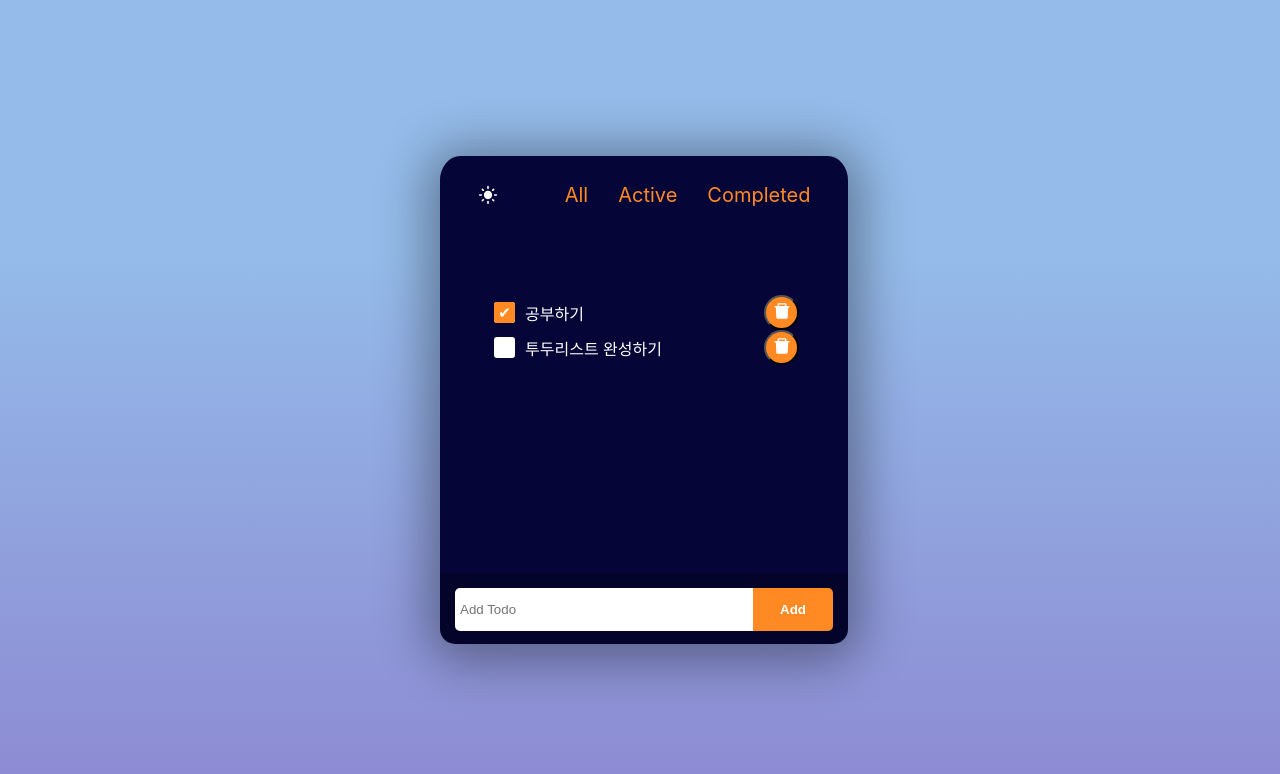
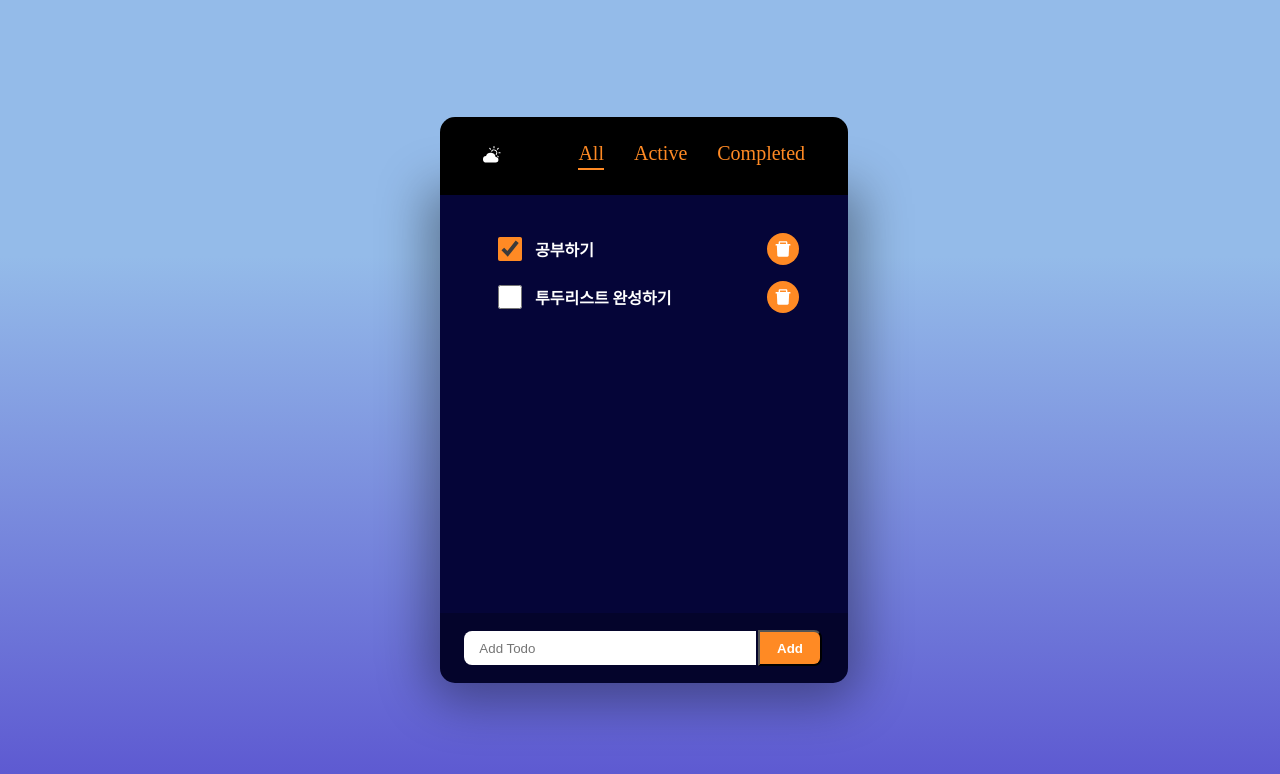
Before and after one commit to daaraam/dream-todolist, a React (Create React App) app: page / in a window 1280 px wide. Shown: the top 774 px of the page. Built offline with nearby package versions, Linux system fonts and the light colour scheme.

Commit message:
feat: 다크모두 구현

```diff
--- a/src/App.css
+++ b/src/App.css
@@ -1,4 +1,4 @@
-.todoContainer {
+/* .todoContainer {
   background-color: var(--color-navy);
   color: var(--color-white);
   width: 25rem;
@@ -12,11 +12,11 @@
   flex-direction: column;
   justify-content: space-between;
   align-items: stretch;
-}
+} */
 
 .article {
   margin: 10px;
-  height: 250px;
+  height: 300px;
   overflow: auto;
   margin-right: 30px;
 }
@@ -24,7 +24,7 @@
 .select {
   display: flex;
   gap: 30px;
-  color: var(--color-orange);
+  color: var(--color-accent);
 }
 
 .selectIcon {
--- a/src/App.js
+++ b/src/App.js
@@ -3,17 +3,15 @@ import React, { useState } from 'react';
 import './App.css';
 import Header from './Components/Header';
 import TodoList from './Components/TodoList/TodoList';
+import { DarkModeProvider } from './Context/DarkModeContext';
 
 const filters = ['All', 'Active', 'Completed'];
 export default function App() {
 	const [filter, setFilter] = useState(filters[0]);
-
 	return (
-		<div className="backgroundContainer">
-			<div className="todoContainer">
-				<Header filters={filters} filter={filter} onFilterChange={setFilter} />
-				<TodoList filter={filter} />
-			</div>
-		</div>
+		<DarkModeProvider>
+			<Header filters={filters} filter={filter} onFilterChange={setFilter} />
+			<TodoList filter={filter} />
+		</DarkModeProvider>
 	);
 }
--- a/src/Components/Header.jsx
+++ b/src/Components/Header.jsx
@@ -1,16 +1,29 @@
-import { MdLightMode } from 'react-icons/md';
+import { BsFillCloudSunFill, BsFillMoonStarsFill } from 'react-icons/bs';
+import { useDarkMode } from '../Context/DarkModeContext';
 import styles from './Header.module.css';
+
 export default function Header({ filters, filter, onFilterChange }) {
+	const { toggleDarkMode, darkMode } = useDarkMode();
 	return (
-		<nav className={styles.nav}>
-			<MdLightMode className={styles.darkModeToggle} />
+		<header className={styles.header}>
+			<span className="button" onClick={() => toggleDarkMode()}>
+				{darkMode ? (
+					<BsFillMoonStarsFill className={styles.lightModeButton} />
+				) : (
+					<BsFillCloudSunFill className={styles.darkModeButton} />
+				)}
+			</span>
 			<div className={styles.select}>
 				{filters.map((value, index) => (
-					<span kew={index} className={styles.selectIcon} onClick={() => onFilterChange(value)}>
+					<span
+						key={index}
+						className={`${styles.selectIcon} ${filter === value && styles.selected}`}
+						onClick={() => onFilterChange(value)}
+					>
 						{value}
 					</span>
 				))}
 			</div>
-		</nav>
+		</header>
 	);
 }
--- a/src/Components/Header.module.css
+++ b/src/Components/Header.module.css
@@ -1,23 +1,52 @@
-.nav {
+.header {
     color: var(--color-white);
+    background-color: var(--color-black);
     display: flex;
     align-items: center;
     border-radius: 15px 15px 0 0;
     height: 70px;
     font-size: 15pt;
     justify-content: space-around;
+    width: 25rem;
+    padding: 1%;
 }
 
-.darkModeToggle:hover {
+.button {
+    border: none;
+    outline: none;
+    background-color: var(--color-navy);
+}
+
+.darkModeButton,
+.lightModeButton {
+    width: 1.1rem;
+    height: 1.1rem;
+    color: white;
+}
+
+
+.lightModeButton {
+    width: 1rem;
+    height: 1rem;
+}
+
+
+.darkModeButton:hover {
     transform: scale(1.2);
     cursor: pointer;
-    color: var(--color-orange);
+    color: var(--color-accent);
+}
+
+.lightModeButton:hover {
+    transform: scale(1.2);
+    cursor: pointer;
+    color: var(--color-accent);
 }
 
 .select {
     display: flex;
     gap: 30px;
-    color: var(--color-orange);
+    color: var(--color-accent);
 }
 
 .selectIcon {
@@ -26,7 +55,13 @@
 }
 
 .select .selectIcon:hover {
-    text-decoration: underline;
     text-decoration-color: var(--color-white);
     transform: scale(1.1);
 }
+
+.select .selectIcon.selected::after {
+    content: '';
+    display: block;
+    margin-top: 0.2rem;
+    border: 1px solid var(--color-accent);
+}
--- a/src/Components/TodoList/AddTodo.jsx
+++ b/src/Components/TodoList/AddTodo.jsx
@@ -24,7 +24,7 @@ export default function AddTodo({ setTodos, todos }) {
 			<form onSubmit={addButtonHandler}>
 				<input
 					className={styles.addTodoInput}
-					placeholder="Add Todo"
+					placeholder="　Add Todo"
 					value={write}
 					onChange={e => setWrite(e.target.value)}
 				/>
--- a/src/Components/TodoList/AddTodo.module.css
+++ b/src/Components/TodoList/AddTodo.module.css
@@ -10,18 +10,25 @@
 }
 
 .addTodoInput {
-    border: 3px solid var(--color-white);
-    border-radius: 5px 0 0 5px;
+    border-top-left-radius: 8px;
+    border-bottom-left-radius: 8px;
+    border: none;
     width: 18rem;
-    height: 35px;
+    height: 2rem;
 }
 
 .addButton {
-    border: 3px solid var(--color-orange);
-    border-radius: 0px 5px 5px 0px;
-    background-color: var(--color-orange);
+    border-top-right-radius: 8px;
+    border-bottom-right-radius: 8px;
+    background-color: var(--color-accent);
     color: var(--color-white);
-    height: 43px;
-    width: 5rem;
+    width: 4rem;
+    height: 2.2rem;
     font-weight: 600;
+    cursor: pointer;
+    margin: 2px;
 }
+
+.addButton:hover {
+    filter: brightness(125%);
+}
--- a/src/Components/TodoList/TodoItem.jsx
+++ b/src/Components/TodoList/TodoItem.jsx
@@ -14,13 +14,11 @@ const TodoItem = ({ item, onDelete, statusUpdate }) => {
 		<span className={styles.articleTopSpan}>
 			<span className={styles.articleSpan}>
 				<input
+					className={styles.checkbox}
 					type="checkbox"
-					id={`checkbox-${id}`}
 					checked={status === 'Completed'}
 					onChange={statusChangeHandler}
 				/>
-
-				<label htmlFor={`checkbox-${id}`}></label>
 				{text}
 			</span>
 
--- a/src/Components/TodoList/TodoItem.module.css
+++ b/src/Components/TodoList/TodoItem.module.css
@@ -1,58 +1,36 @@
 .articleTopSpan {
     display: flex;
-    justify-content: space-between
+    justify-content: space-between;
+    align-items: center;
+    height: 3rem;
 }
 
 .articleSpan {
     display: flex;
     gap: 10px;
     align-items: center;
+    font-weight: 600;
 }
 
 .deleteBtn {
-    background-color: var(--color-orange);
+    background-color: var(--color-accent);
     border-radius: 100%;
-    height: 35px;
-    width: 35px;
+    height: 2rem;
+    width: 2rem;
     cursor: pointer;
     margin-right: 15px;
+    outline: none;
+    border: none;
+    display: flex;
+    align-items: center;
 }
 
 .deleteBtn:hover {
-    transform: scale(1.1);
+    transition: all 150ms ease-out;
+    transform: rotate(-35deg) scale(1.1);
 }
 
-input[type="checkbox"]+label {
-    display: inline-block;
-    width: 15px;
-    height: 15px;
-    border: 3px solid var(--color-white);
-    background-color: var(--color-white);
-    position: relative;
-    border-radius: 3px;
-    cursor: pointer;
+.checkbox {
+    width: 1.5rem;
+    height: 1.5rem;
 }
-
-input[type="checkbox"] {
-    display: none;
-}
-
-/* 체크박스가 선택되었을 때 스타일 변경 */
-
-input[type='checkbox']:checked+label::after {
-    content: '✔';
-    font-size: 15px;
-    width: 15px;
-    height: 15px;
-    text-align: center;
-    position: absolute;
-    border: 3px solid var(--color-orange);
-    background-color: var(--color-orange);
-    right: -3px;
-    bottom: -3px;
-    display: flex;
-    align-items: center;
-    justify-content: center;
-    border-radius: 3px;
-    cursor: pointer;
-}
--- a/src/Components/TodoList/TodoList.jsx
+++ b/src/Components/TodoList/TodoList.jsx
@@ -1,5 +1,6 @@
 import React, { useState } from 'react';
 import uuid from 'react-uuid';
+import { useDarkMode } from '../../Context/DarkModeContext';
 import AddTodo from './AddTodo';
 import TodoItem from './TodoItem';
 import styles from './TodoList.module.css';
@@ -28,9 +29,9 @@ const TodoList = ({ filter }) => {
 	};
 
 	const filtered = getFilteredItems(todos, filter);
-
+	const { darkMode } = useDarkMode();
 	return (
-		<>
+		<div className={styles.todoContainer}>
 			<article className="article">
 				<ul>
 					<li className={styles.list}>
@@ -46,7 +47,7 @@ const TodoList = ({ filter }) => {
 				</ul>
 			</article>
 			<AddTodo setTodos={setTodos} todos={todos} />
-		</>
+		</div>
 	);
 };
 
--- a/src/Components/TodoList/TodoList.module.css
+++ b/src/Components/TodoList/TodoList.module.css
@@ -2,3 +2,19 @@
     display: flex;
     flex-direction: column;
 }
+
+.todoContainer {
+    background-color: var(--color-navy);
+    color: var(--color-white);
+    width: 25rem;
+    height: 30rem;
+    padding: 1%;
+    border-radius: 0% 0% 5% 5%;
+    box-shadow: 0px 6px 49px 13px var(--color-shadow);
+    -webkit-box-shadow: 0px 6px 49px 13px var(--color-shadow);
+    -moz-box-shadow: 0px 6px 49px 13px var(--color-shadow);
+    display: flex;
+    flex-direction: column;
+    justify-content: space-between;
+    align-items: stretch;
+}
--- /dev/null
+++ b/src/Context/DarkModeContext.jsx
@@ -0,0 +1,34 @@
+import { createContext, useContext, useEffect, useState } from 'react';
+
+const DarkModeContext = createContext();
+
+export const DarkModeProvider = ({ children }) => {
+	const [darkMode, setDarkMode] = useState(false);
+	const toggleDarkMode = () => {
+		setDarkMode(mode => !mode);
+		updateDarkMode(!darkMode);
+	};
+
+	// 유저의 theme를 기억하는 로직
+	useEffect(() => {
+		const isDark =
+			localStorage.theme === 'dark' ||
+			(!('theme' in localStorage) && window.matchMedia('(prefers-color-scheme:dark)').matches);
+		setDarkMode(isDark);
+		updateDarkMode(isDark);
+	}, []);
+
+	return <DarkModeContext.Provider value={{ darkMode, toggleDarkMode }}>{children}</DarkModeContext.Provider>;
+};
+
+export const useDarkMode = () => useContext(DarkModeContext);
+
+const updateDarkMode = darkMode => {
+	if (darkMode) {
+		document.documentElement.classList.add('dark');
+		localStorage.theme = 'dark';
+	} else {
+		document.documentElement.classList.remove('dark');
+		localStorage.theme = 'light';
+	}
+};
--- a/src/index.css
+++ b/src/index.css
@@ -1,34 +1,51 @@
 :root {
   --color-navy: rgb(5, 5, 56);
   --color-white: #ffffff;
-  --color-orange: #ff8a24;
+  --color-accent: #ff8a24;
   --color-shadow: rgba(0, 0, 0, 0.36);
+  --color-black: black;
+  --color-background: rgb(91, 85, 208);
+}
+
+html.dark {
+  --color-navy: rgb(255, 255, 255);
+  --color-white: #000000;
+  --color-accent: #ea44a2;
+  --color-black: rgb(5, 5, 56);
+  --color-background: rgba(238, 174, 202, 1);
 }
 
 body {
   margin: 0;
-  font-family: -apple-system, BlinkMacSystemFont, 'Segoe UI', 'Roboto', 'Oxygen',
-    'Ubuntu', 'Cantarell', 'Fira Sans', 'Droid Sans', 'Helvetica Neue',
-    sans-serif;
   -webkit-font-smoothing: antialiased;
   -moz-osx-font-smoothing: grayscale;
-
-  /* 라이트모드
-  background: rgb(238, 174, 202);
-  background: linear-gradient(189deg, rgba(238, 174, 202, 1) 0%, rgba(148, 187, 233, 1) 100%); */
-
-  background: rgb(132, 128, 207);
-  background: linear-gradient(0deg, rgba(132, 128, 207, 0.927608543417367) 0%, rgba(148, 187, 233, 1) 68%);
+  background: linear-gradient(0deg, var(--color-background) 0%, rgba(148, 187, 233, 1) 68%);
   width: 100vw;
   height: 100vh;
   display: flex;
   justify-content: center;
   align-items: center;
+  accent-color: var(--color-accent);
+}
+
+@font-face {
+  font-family: 'RIDIBatang';
+  src: url('https://cdn.jsdelivr.net/gh/projectnoonnu/noonfonts_twelve@1.0/RIDIBatang.woff') format('woff');
+  font-weight: normal;
+  font-style: normal;
 }
 
 code {
-  font-family: source-code-pro, Menlo, Monaco, Consolas, 'Courier New',
-    monospace;
+  font-family: 'RIDIBatang';
   list-style-type: none;
   list-style: none;
 }
+
+::-webkit-scrollbar {
+  width: 10px;
+}
+
+::-webkit-scrollbar-thumb {
+  background-color: var(--color-accent);
+  border-radius: 20px;
+}
```
